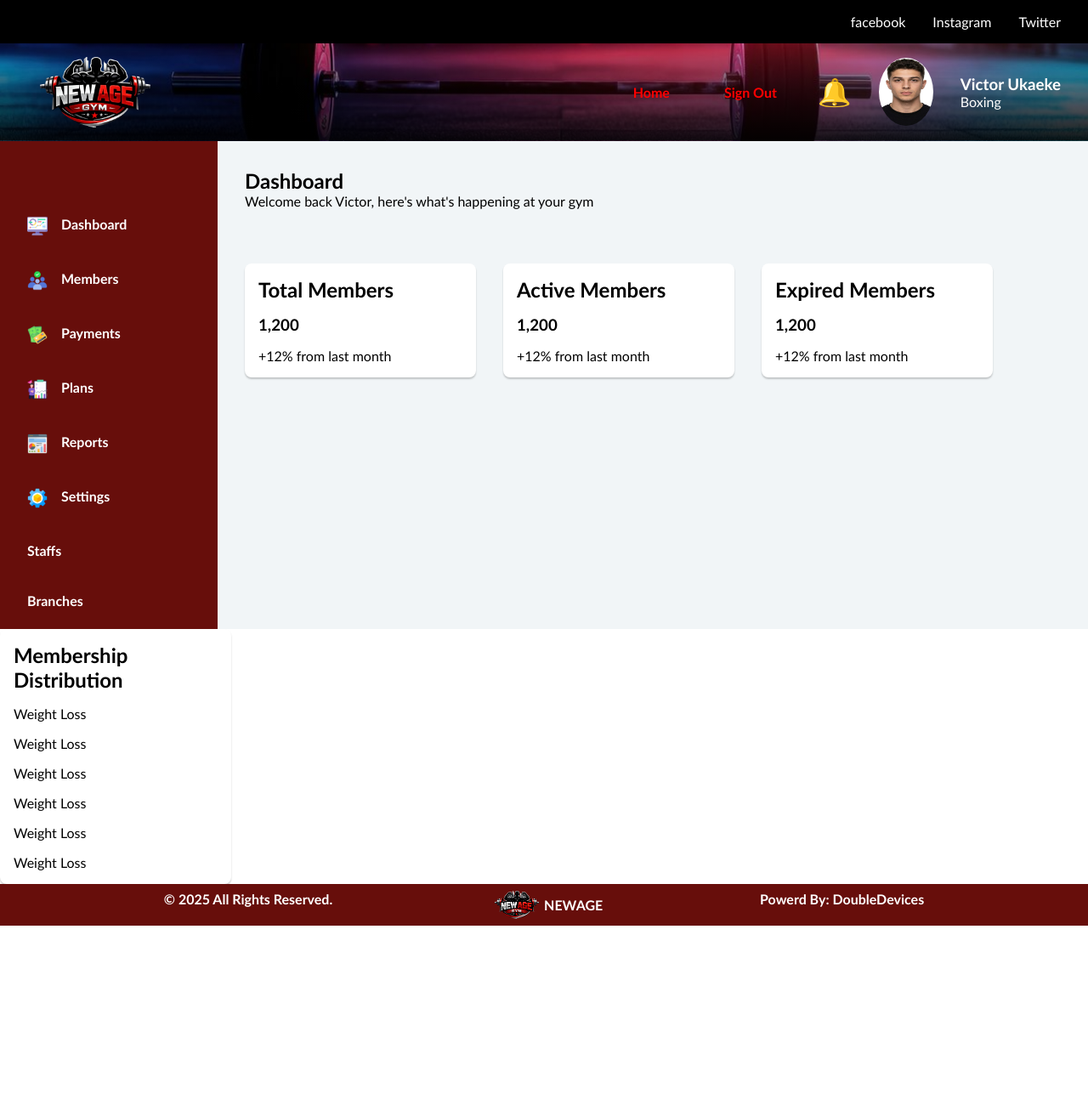
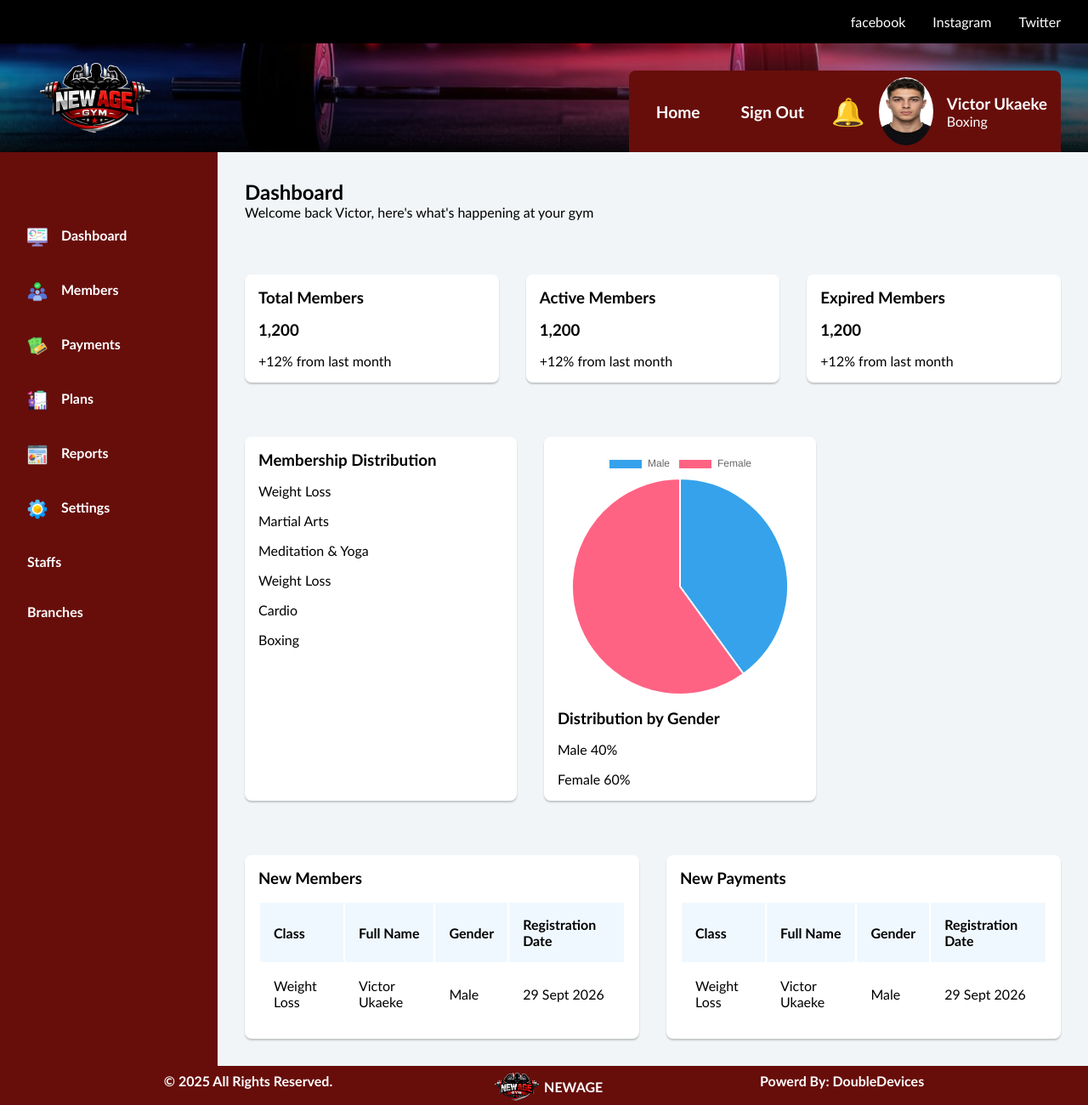
Before and after one commit to device02/new-age-gym, a plain HTML site: page dashboard.html in a window 1280 px wide. Shown: the whole page at 85% size. Before the commit the page ends 1089 px from the top, so only its background shows below. Drawn offline with nearby package versions, Linux system fonts and the light colour scheme.

Commit message:
dashbord structure done

```diff
--- a/dashboard.html
+++ b/dashboard.html
@@ -73,19 +73,19 @@
         </div>
         <div class="dashboardcardcontainer">
         <div class="dashboardcard">
-            <h2>Total Members</h2>
+            <h3>Total Members</h3>
             <h3>1,200</h3>
             <p>+12% from last month</p>
 
         </div>
          <div class="dashboardcard">
-            <h2>Active Members</h2>
+            <h3>Active Members</h3>
             <h3>1,200</h3>
             <p>+12% from last month</p>
 
         </div>
          <div class="dashboardcard">
-            <h2>Expired Members</h2>
+            <h3>Expired Members</h3>
             <h3>1,200</h3>
             <p>+12% from last month</p>
 
@@ -95,22 +95,91 @@
 
 
 </div>
+<div class="dashboardcardcontainer">
+
+    <div class="dashboardcard">
+            <h3>Membership Distribution</h3>
+            <p>Weight Loss</p>
+            <p>Martial Arts</p>
+            <p>Meditation & Yoga</p>
+            <p>Weight Loss</p>
+            <p>Cardio</p>
+            <p>Boxing</p>
+
+
+        </div>
+
+         <div class="dashboardcard">
+                        <canvas id="genderChart"></canvas>
+
+            <h3>Distribution by Gender</h3>
+            <p>Male 40%</p>
+            <p>Female 60%</p>
+
+
+        </div>
+        </div>
+        <div class="dashboardcardcontainer">
+
+                <div class="dashboardcardtable">
+                <h3>New Members</h3>
+
+                      <div class="tablecontainer">
+        <table class="datatable">
+            <tr class="tableheading">
+
+            <th>Class</th>
+            <th>Full Name</th>
+            <th>Gender</th>
+             <th>Registration Date</th>
+
+            </tr>
+            <tr>
+
+                <td>Weight Loss</td>
+                <td>Victor Ukaeke</td>
+                <td>Male</td>
+
+
+                <td>29 Sept 2026</td>
+
+</td>
+            </tr>
+        </table>
+    </div>
+                </div>
+                <div class="dashboardcardtable">
+                <h3>New Payments</h3>
+
+                      <div class="tablecontainer">
+        <table class="datatable">
+            <tr class="tableheading">
+
+            <th>Class</th>
+            <th>Full Name</th>
+            <th>Gender</th>
+             <th>Registration Date</th>
+
+            </tr>
+            <tr>
+
+                <td>Weight Loss</td>
+                <td>Victor Ukaeke</td>
+                <td>Male</td>
+
+
+                <td>29 Sept 2026</td>
+
+</td>
+            </tr>
+        </table>
+    </div>
+                </div>
+        </div>
     </section>
     </main>
 
-<section>
-    <div class="dashboardcard">
-            <h2>Membership Distribution</h2>
-            <p>Weight Loss</p>
-            <p>Weight Loss</p>
-            <p>Weight Loss</p>
-            <p>Weight Loss</p>
-            <p>Weight Loss</p>
-            <p>Weight Loss</p>
 
-
-        </div>
-</section>
 
      <section class="lastline">
             <P>&copy; 2025 All Rights Reserved. </P>
@@ -120,6 +189,7 @@
             </div>
             <p >Powerd By: DoubleDevices</p>
         </section>
+        <script src="https://cdn.jsdelivr.net/npm/chart.js"></script>
     <script src="newageapp.js"></script>
 </body>
 </html>
--- a/newage.css
+++ b/newage.css
@@ -995,6 +995,7 @@ box-shadow: 0 0 10px rgba(0, 0, 0, 0.5);    display:flex;
 .memberspage{
     display: flex;
     flex-direction: row;
+    height: 100%;
 
 }
 .appsidenav{
@@ -1148,10 +1149,19 @@ background-color: rgb(157, 15, 15);
 }
 .apptopnav{
     display: flex;
-    gap: 2rem;
+    gap: 1rem;
     align-items:center;
+    background-color: rgb(103, 14, 11);
+    border-radius: 0.5rem 0.5rem 0 0;
+    padding: 0.5rem 1rem;
+    transform: translateY(1rem);
 
-
+}
+.apptopnav a{
+    text-decoration: none;
+    color: white;
+    font-weight: bold;
+    font-size: 1.2rem;
 }
 .apptopnav button{
     font-size: 2rem;
@@ -1165,7 +1175,18 @@ background-color: rgb(157, 15, 15);
 
 .dashboardcard{
     width:100%;
-    max-width: 17rem;
+    max-width: 20rem;
+    padding:1rem;
+    display: flex;
+    flex-direction: column;
+    gap:1rem;
+    background-color: white;
+    box-shadow: 0 2px 2px rgb(0, 0, 0, 0.2);
+    border-radius: 0.5rem;
+}
+.dashboardcardtable{
+      width:100%;
+    max-width: 40rem;
     padding:1rem;
     display: flex;
     flex-direction: column;
--- a/newageapp.js
+++ b/newageapp.js
@@ -1,3 +1,21 @@
+
+const genderChart = document.getElementById("genderChart");
+
+new Chart(genderChart, {
+    type: "pie",
+
+    data: {
+        labels: ["Male", "Female"],
+
+        datasets: [{
+            data: [40, 60]
+        }]
+    },
+
+    options: {
+        responsive: true
+    }
+});
 
 
 
```
